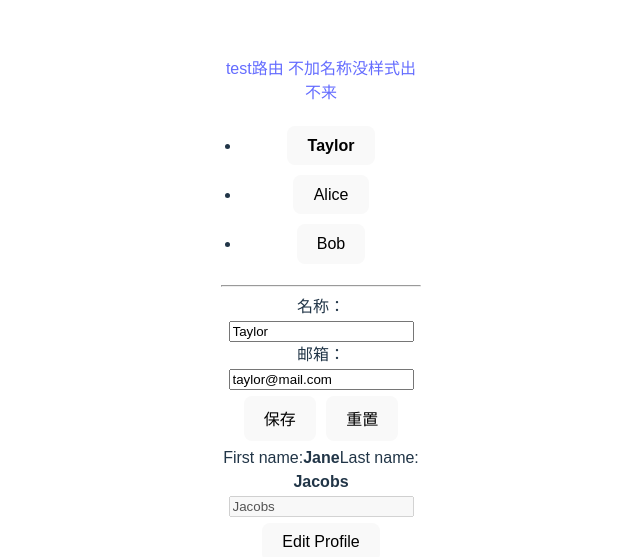
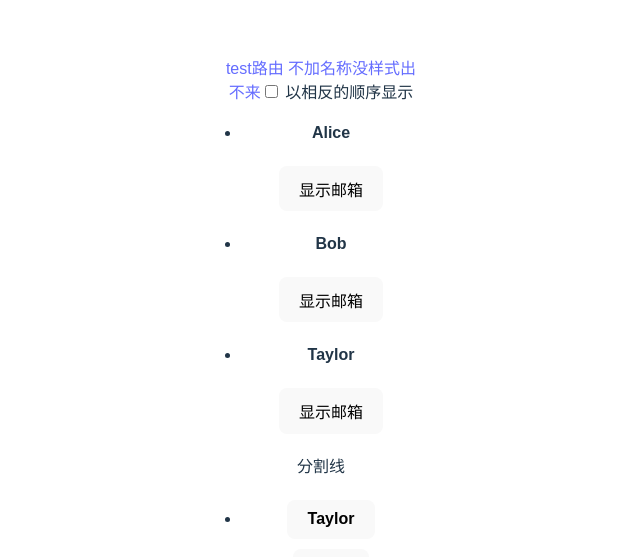
Before and after one commit to EthanShen10086/react-learning, a React (Vite) app: page /form in a window 1280 px wide. Shown: the part 243-800 px from the top of the page, without its empty margins (319-959 px from the left). Built offline with nearby package versions, Linux system fonts and the light colour scheme.

Commit message:
feat: add item.id as key instead of index, realize keep tight open state of component

```diff
--- a/src/components/form/BaseForm.jsx
+++ b/src/components/form/BaseForm.jsx
@@ -3,6 +3,45 @@
 
 import ContactList from './ContactList.jsx';
 import EditContact from './EditContact.jsx';
+
+import Contact from './Contact.jsx';
+
+export function ContactList2() {
+	const [reverse, setReverse] = useState(false);
+
+	const displayedContacts = [...contacts];
+	if (reverse) {
+		displayedContacts.reverse();
+	}
+
+	return (
+		<>
+			<label>
+				<input
+					type="checkbox"
+					value={reverse}
+					onChange={(e) => {
+						setReverse(e.target.checked);
+					}}
+				/>{' '}
+				以相反的顺序显示
+			</label>
+			<ul>
+				{displayedContacts.map((contact, i) => (
+					<li key={contact.id}>
+						<Contact contact={contact} />
+					</li>
+				))}
+			</ul>
+		</>
+	);
+}
+
+const contacts = [
+	{ id: 0, name: 'Alice', email: 'alice@mail.com' },
+	{ id: 1, name: 'Bob', email: 'bob@mail.com' },
+	{ id: 2, name: 'Taylor', email: 'taylor@mail.com' },
+];
 
 export function ContactManager() {
 	const [contacts, setContacts] = useState(initialContacts);
@@ -29,7 +68,7 @@
 			/>
 			<hr />
 			<EditContact
-			// 在父组件添加key 而不是在子组件添加key
+				// 在父组件添加key 而不是在子组件添加key
 				key={selectedId}
 				initialData={selectedContact}
 				onSave={handleSave}
@@ -181,6 +220,8 @@
 
 	return (
 		<>
+			<ContactList2 />
+			<p>分割线</p>
 			<ContactManager />
 			<EditProfile />
 			<Picture />
--- /dev/null
+++ b/src/components/form/Contact.jsx
@@ -0,0 +1,24 @@
+import { useState } from 'react';
+
+export default function Contact({ contact }) {
+	const [expanded, setExpanded] = useState(false);
+	return (
+		<>
+			<p>
+				<b>{contact.name}</b>
+			</p>
+			{expanded && (
+				<p>
+					<i>{contact.email}</i>
+				</p>
+			)}
+			<button
+				onClick={() => {
+					setExpanded(!expanded);
+				}}
+			>
+				{expanded ? '隐藏' : '显示'}邮箱
+			</button>
+		</>
+	);
+}
```
